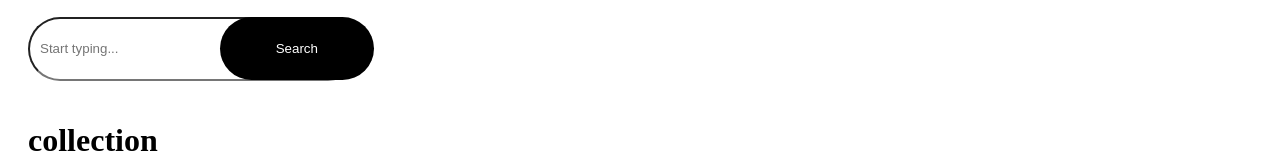
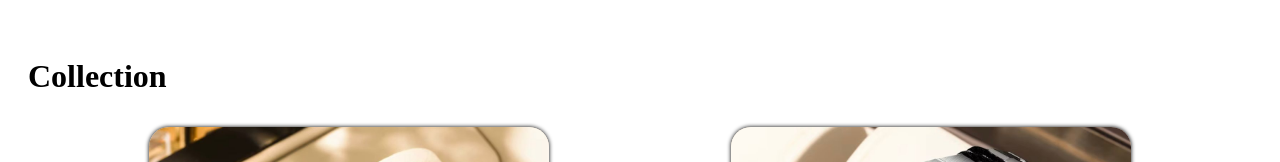
Before and after one commit to HusseinHamdan152/VEXORA, a plain HTML site: page index.html in a window 1280 px wide. Shown: the part 609-771 px from the top of the page. Drawn offline with Linux system fonts and the light colour scheme.

Commit message:
Remove search bar(sho baddak fee 5ayye??)

```diff
--- a/index.html
+++ b/index.html
@@ -24,11 +24,6 @@
                 <h1>Welcome To VEXORA!</h1>
                 <h1 style="font-size: 40px;">ENGINEERED FOR THOSE WHO VALUE TIME</h1>
                 <h2>Welcome to a refined world of precision and prestige. Our curated collection of luxury timepieces merges artistry with engineering, embodying sophistication for those who value impeccable style and enduring quality.</h2>
-
-                <div class="landing-page-search">
-                    <input placeholder="Start typing...">
-                    <button class="button">Search</button>
-                </div>
             </div>
             <div>
                 <img class="landing-page-pic" src="images/poedagar 333 gold green.png">
@@ -38,7 +33,7 @@
 
     <!--PRODUCTS -->
     <div class="container">
-        <h1>collection</h1>
+        <h1>Collection</h1>
         </div>
 
         <div class="products">
```
